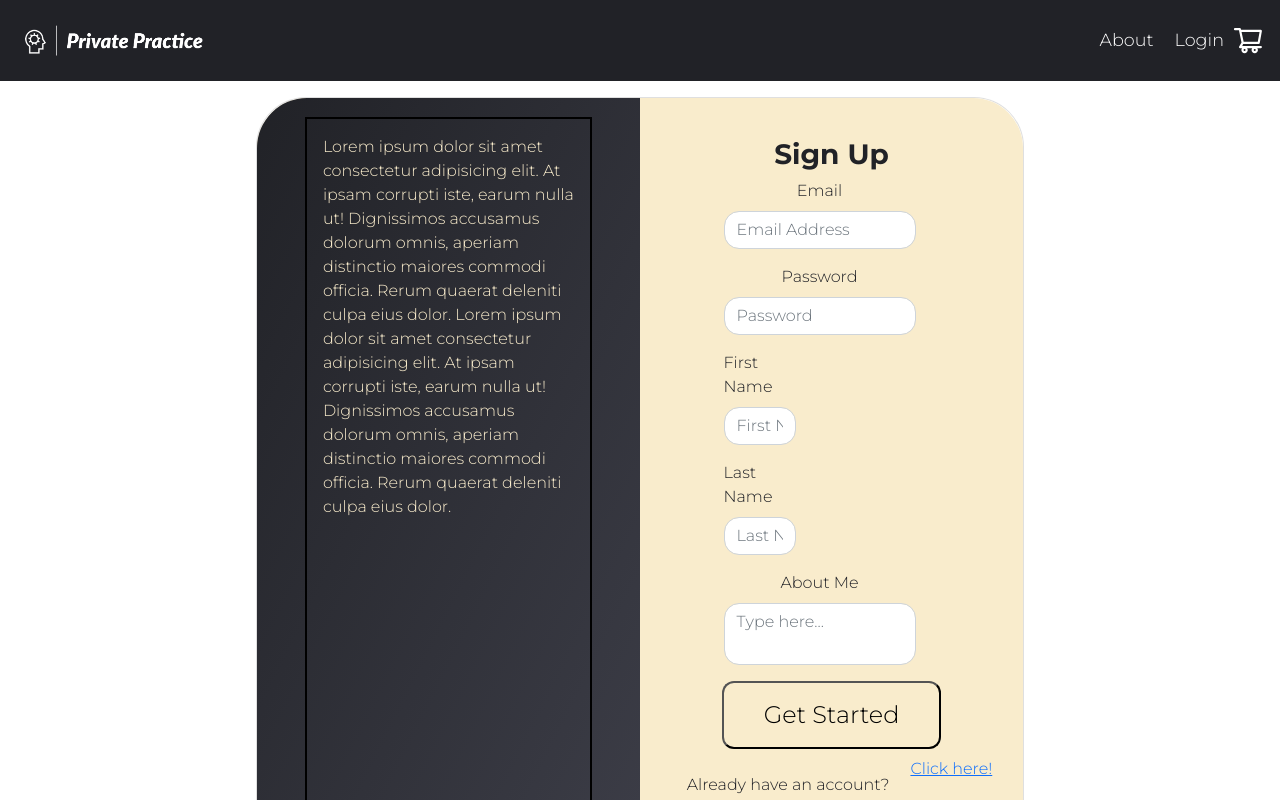
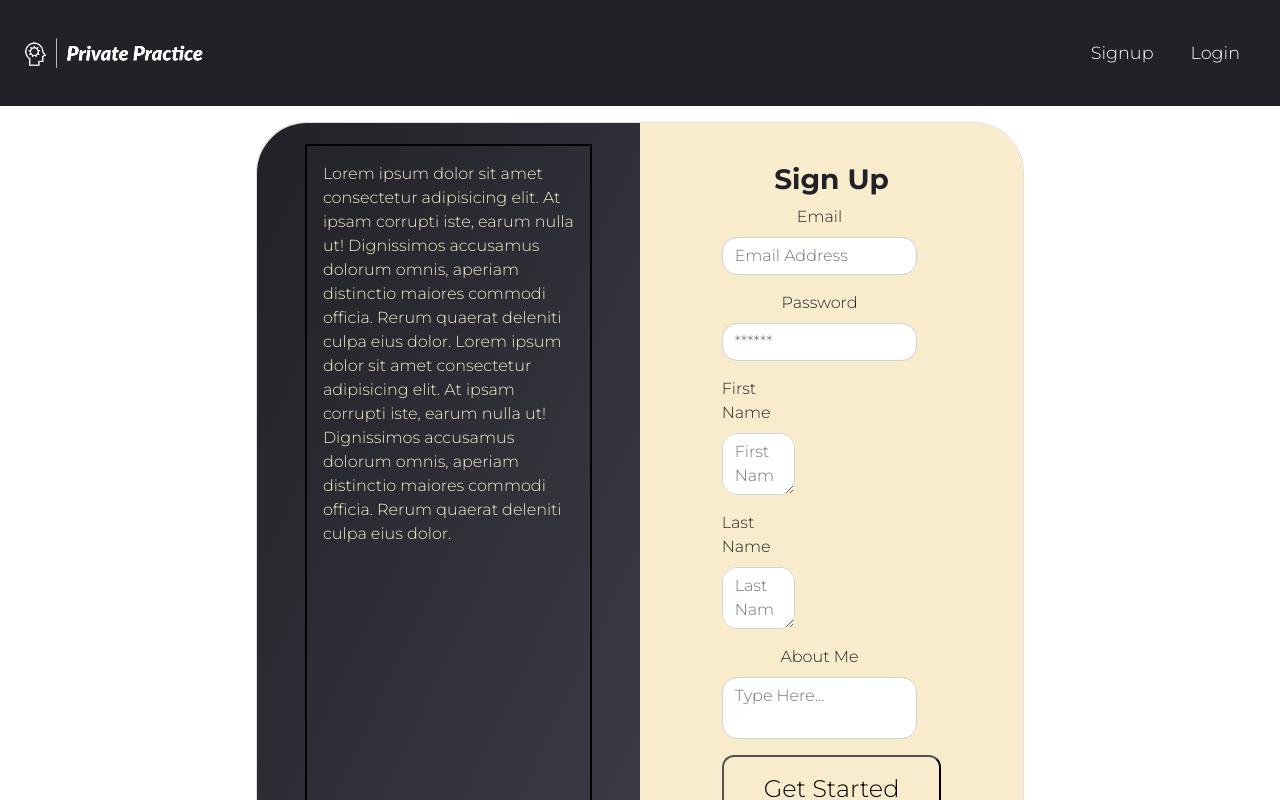
Before and after one commit to Guzzemetti/private-practice, a React (Create React App) app in the folder client/: page /signup in a window 1280 px wide. Shown: the top 800 px of the page. Built offline with nearby package versions, Linux system fonts and the light colour scheme.

Commit message:
Signup and Login working

```diff
--- a/client/package.json
+++ b/client/package.json
@@ -21,7 +21,7 @@
     "web-vitals": "^0.2.4"
   },
   "scripts": {
-    "start": "react-scripts --openssl-legacy-provider start",
+    "start": "react-scripts start",
     "build": "react-scripts build",
     "test": "react-scripts test",
     "eject": "react-scripts eject"
--- a/client/src/components/Nav/index.js
+++ b/client/src/components/Nav/index.js
@@ -3,6 +3,7 @@ import Auth from "../../utils/auth";
 import LogoHeader from '../../assets/PrivatePractice.png';
 import { Link } from "react-router-dom";
 import '../Nav/nav.css';
+// import ShowNavigation from "../showNav";
 
 import { AiOutlineShoppingCart } from 'react-icons/ai';
 
@@ -14,54 +15,9 @@ const Navbar = () => {
   // If they aren't logged in then it will return the buttons for them to sign up or log in
   // The function is called in the return of navbar
   // Examples for both are shown from the stripe instructor example from class
-  function showNavigation() {
-    if (Auth.loggedIn()) {
+
   return (
-        <div className="loggedin-or-not-navbar">
-          <Link to='/profile'><button className="navbar-button">Profile</button></Link>
-          <div className="div-padding"></div>
-          <a href="/" className="navbar-button" onClick={() => Auth.logout()}>Logout</a>
-          <div className="div-padding"></div>
-          <Link to='/'><button className="navbar-button"><AiOutlineShoppingCart className="cart-navbar-icon" /></button></Link>
-        </div>
-        // =============================== Example ===============================
-        // <div>
-        //   <Link to="/orderHistory">
-        //     Order History
-        //   </Link>
-        //   <li className="mx-1">
-        //     {/* this is not using the Link component to logout or user and then refresh the application to the start */}
-        //     <a href="/" onClick={() => Auth.logout()}>
-        //       Logout
-        //     </a>
-        //   </li>
-        // </div>
-      );
-    } else {
-      return (
-        <div className="loggedin-or-not-navbar">
-          <Link to="/signup"><button className="navbar-button">Signup</button></Link>
-          <div className="div-padding"></div>
-          <Link to="/login"><button className="navbar-button">Login</button></Link>
-        </div>
-
-        // =============================== Example ===============================
-        // <ul className="flex-row">
-        //   <li className="mx-1">
-        //     <Link to="/signup">
-        //       Signup
-        //     </Link>
-        //   </li>
-        //   <li className="mx-1">
-        //     <Link to="/login">
-        //       Login
-        //     </Link>
-        //   </li>
-        // </ul>
-      );
-    }
-  }
-  return (
+    <>
       <header>
         {/* Header that has logo and calls the showNaviagtion function for what buttons are displayed */}
         <section className="navbar-section-holds-everything">
@@ -73,17 +29,32 @@ const Navbar = () => {
           <div className="navbar-section-nav">
             {/* <Link to="/signup"><button className="navbar-button">Signup</button></Link>
           <div className="div-padding"></div> */}
-          <Link to="/about"><button className="navbar-button">About</button></Link>
+            {/* <Link to="/about"><button className="navbar-button">About</button></Link>
           <Link to="/login"><button className="navbar-button">Login</button></Link>
-          <AiOutlineShoppingCart className="cart-navbar-icon" />
-          {showNavigation}
-
+          <AiOutlineShoppingCart className="cart-navbar-icon" /> */}
+            {/* <ShowNavigation /> */}
+            {Auth.loggedIn() ? (
+              <div className="loggedin-or-not-navbar">
+                <Link to='/profile'><button className="navbar-button">Profile</button></Link>
+                <div className="div-padding"></div>
+                <a href="/" className="navbar-button" onClick={() => Auth.logout()}>Logout</a>
+                <div className="div-padding"></div>
+                <Link to='/'><button className="navbar-button"><AiOutlineShoppingCart className="cart-navbar-icon" /></button></Link>
+              </div>
+            ) : (
+              <div className="loggedin-or-not-navbar">
+                <Link to="/signup"><button className="navbar-button">Signup</button></Link>
+                <div className="div-padding"></div>
+                <Link to="/login"><button className="navbar-button">Login</button></Link>
+              </div>
+            )}
           </div>
 
         </section>
         {/* Category and sub category options */}
 
       </header>
+    </>
   )
 };
 
--- a/client/src/components/login/index.js
+++ b/client/src/components/login/index.js
@@ -1,12 +1,50 @@
-import React from "react";
+import React, { useState } from "react";
 import 'bootstrap/dist/css/bootstrap.min.css';
 import '../login/login.css';
 
 import { Card, CardBody, CardTitle } from 'reactstrap';
 import { Label, Input, Row, Col, FormGroup, Form } from 'reactstrap';
 
+import { useMutation } from '@apollo/client';
+import { LOGIN } from '../../utils/mutations';
 
-const Loginpage = () => {
+import Auth from '../../utils/auth';
+
+const Loginpage = (props) => {
+  // state for login
+  const [formState, setFormState] = useState({ email: '', password: '' });
+  const [login, { error, data }] = useMutation(LOGIN);
+
+  // update state based on form input changes
+  const handleChange = (event) => {
+    const { name, value } = event.target;
+
+    setFormState({
+      ...formState,
+      [name]: value,
+    });
+  };
+
+  // submit form
+  const handleFormSubmit = async (event) => {
+    event.preventDefault();
+    console.log(formState);
+    try {
+      const { data } = await login({
+        variables: { ...formState },
+      });
+
+      Auth.login(data.login.token);
+    } catch (e) {
+      console.error(e);
+    }
+
+    // clear form values
+    setFormState({
+      email: '',
+      password: '',
+    });
+  };
 
   return (
     <section className="holds-everything-form">
@@ -19,11 +57,18 @@ const Loginpage = () => {
               </div>
             </div>
             {/* This might not be needed */}
+            {data ? (
+              <p>
+                Success!
+              </p>
+            ) : (
+
+
               <div className="formBody">
                 <CardTitle tag="h3" id="login">
                   Login
                 </CardTitle>
-              <Form>
+                <Form onSubmit={handleFormSubmit}>
                   <Row>
                     <div className="inputRow">
                       <Col md={12}>
@@ -36,6 +81,7 @@ const Loginpage = () => {
                             name="email"
                             placeholder="Email Address"
                             type="email"
+                            onChange={handleChange}
                           />
                         </FormGroup>
                       </Col>
@@ -49,17 +95,24 @@ const Loginpage = () => {
                             name="password"
                             placeholder="Password"
                             type="password"
+                            onChange={handleChange}
                           />
                         </FormGroup>
                       </Col>
                     </div>
                   </Row>
+                  <button className="card-button" type="submit">Login</button>
                 </Form>
-              <button className="card-button">Login</button>
                 <div className="loginLink"><p>Don't have an account?</p>
                   <a href={'signup'}>Click here!</a>
                 </div>
               </div>
+            )}
+            {error && (
+              <div className="my-3 p-3 bg-danger text-white">
+                {error.message}
+              </div>
+            )}
           </div>
         </CardBody>
       </Card>
--- /dev/null
+++ b/client/src/components/showNav/index.js
@@ -0,0 +1,26 @@
+
+import React from "react";
+import Auth from "../../utils/auth";
+import { Link } from "react-router-dom";
+import '../Nav/nav.css';
+import { AiOutlineShoppingCart } from 'react-icons/ai';
+
+const ShowNavigation = () => {
+    {Auth.loggedIn() ? (
+            <div className="loggedin-or-not-navbar">
+                <Link to='/profile'><button className="navbar-button">Profile</button></Link>
+                <div className="div-padding"></div>
+                <a href="/" className="navbar-button" onClick={() => Auth.logout()}>Logout</a>
+                <div className="div-padding"></div>
+                <Link to='/'><button className="navbar-button"><AiOutlineShoppingCart className="cart-navbar-icon" /></button></Link>
+            </div>
+        ) : (
+        <div className="loggedin-or-not-navbar">
+            <Link to="/signup"><button className="navbar-button">Signup</button></Link>
+            <div className="div-padding"></div>
+            <Link to="/login"><button className="navbar-button">Login</button></Link>
+        </div>
+    )}
+}
+
+export default ShowNavigation;
--- a/client/src/components/signup/index.js
+++ b/client/src/components/signup/index.js
@@ -1,12 +1,59 @@
-import React from "react";
+import React, { useState } from "react";
 import 'bootstrap/dist/css/bootstrap.min.css';
 import '../signup/signup.css';
 
 import { Card, CardBody, CardTitle, Label, Input, Row, Col, FormGroup, Form } from 'reactstrap';
 
+import { useMutation } from '@apollo/client';
+import { ADD_USER } from '../../utils/mutations';
 
+import Auth from '../../utils/auth';
 
 const Signup = () => {
+
+  const [formState, setFormState] = useState({
+    firstname: '',
+    lastname: '',
+    email: '',
+    password: '',
+    aboutMe: ''
+  });
+
+  const [addUser, { error, data }] = useMutation(ADD_USER);
+
+  // update state based on form input changes
+  const handleChange = (event) => {
+    const { name, value } = event.target;
+
+    setFormState({
+      ...formState,
+      [name]: value
+    });
+  };
+
+  // submit form
+  const handleFormSubmit = async (event) => {
+    event.preventDefault();
+    console.log(formState);
+
+    try {
+      const { data } = await addUser({
+        variables: { ...formState },
+      });
+
+      Auth.login(data.addUser.token);
+    } catch (e) {
+      console.error(e);
+    }
+    setFormState({
+      firstname: '',
+      lastname: '',
+      email: '',
+      password: '',
+      aboutMe: ''
+    })
+
+  };
 
   return (
     <>
@@ -20,11 +67,16 @@ const Signup = () => {
                 </div>
               </div>
               {/* This might not be needed */}
+              {data ? (
+                <p>
+                  success
+                </p>
+              ) : (
                 <div className="formBody">
                   <CardTitle tag="h3" id="login">
                     Sign Up
                   </CardTitle>
-                  <Form>
+                  <Form onSubmit={handleFormSubmit}>
                     <Row>
                       <div className="inputRow">
                         {/* Email Input */}
@@ -38,6 +90,8 @@ const Signup = () => {
                               name="email"
                               placeholder="Email Address"
                               type="email"
+                              // value={formState.email}
+                              onChange={handleChange}
                             />
                           </FormGroup>
                         </Col>
@@ -50,8 +104,10 @@ const Signup = () => {
                             <Input
                               id="examplePassword"
                               name="password"
-                              placeholder="Password"
+                              placeholder="******"
                               type="password"
+                              // value={formState.password}
+                              onChange={handleChange}
                             />
                           </FormGroup>
                         </Col>
@@ -64,9 +120,11 @@ const Signup = () => {
                               </Label>
                               <Input
                                 id="firstName"
-                              name="firstName"
+                                name="firstname"
                                 placeholder="First Name"
-                              type="firstName"
+                                type="textarea"
+                                // value={formState.firstname}
+                                onChange={handleChange}
                               />
                             </FormGroup>
                           </Col>
@@ -78,9 +136,11 @@ const Signup = () => {
                               </Label>
                               <Input
                                 id="lastName"
-                              name="lastName"
+                                name="lastname"
                                 placeholder="Last Name"
-                              type="lastName"
+                                type="textarea"
+                                // value={formState.lastname}
+                                onChange={handleChange}
                               />
                             </FormGroup>
                           </Col>
@@ -94,19 +154,27 @@ const Signup = () => {
                             <Input
                               id="aboutMe"
                               name="aboutMe"
-                              placeholder="Type here..."
+                              placeholder="Type Here..."
                               type="textarea"
+                              // value={formState.aboutMe}
+                              onChange={handleChange}
                             />
                           </FormGroup>
                         </Col>
                       </div>
                     </Row>
+                    <button className="card-button" type="submit">Get Started</button>
                   </Form>
-                  <button className="card-button">Get Started</button>
                   <div className="loginLink"><p>Already have an account?</p>
                     <a href={'login'}>Click here!</a>
                   </div>
                 </div>
+              )}
+              {error && (
+                <div className="">
+                  {error.message}
+                </div>
+              )}
             </div>
           </CardBody>
         </Card>
```
Also changed, not shown: client/src/utils/mutations.js (+4 -6 lines). Lines whose indentation alone changed are shown as unchanged.
